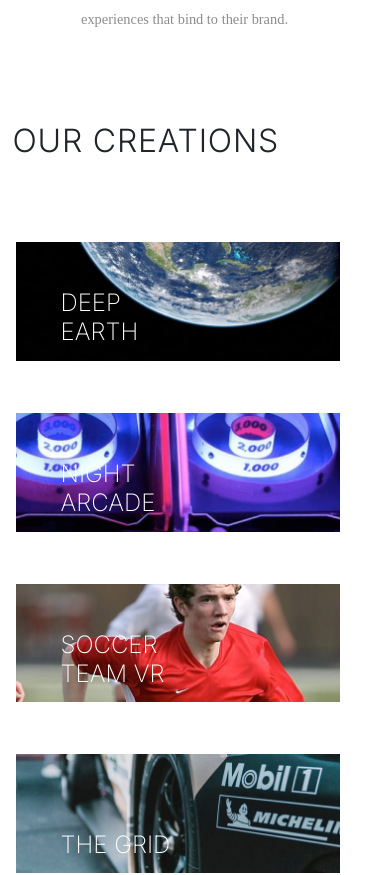
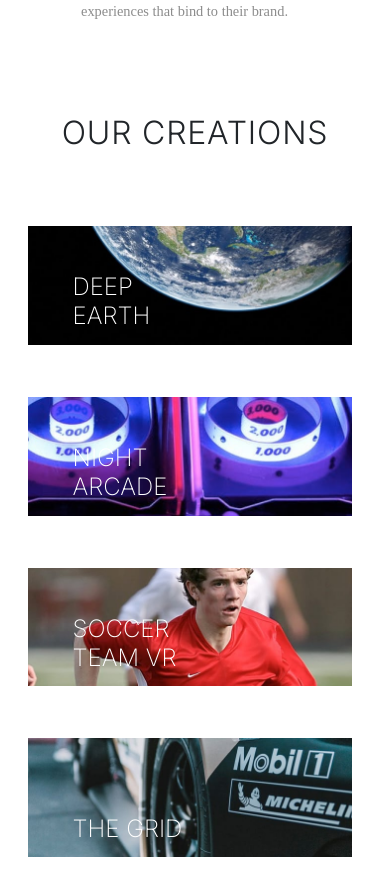
Before and after one commit to Sanjanaekanayake/loopstudios-main-page, a Next.js app: page / in a window 390 px wide. Shown: the part 1252-2127 px from the top of the page. Built offline with nearby package versions, Linux system fonts and the light colour scheme.

Commit message:
center cards

```diff
--- a/styles/main.scss
+++ b/styles/main.scss
@@ -201,7 +201,7 @@ h2 {
     font-size: 2rem;
     line-height: 2.3rem;
     letter-spacing: 0.05rem;
-    text-align: center;
+    margin: auto;
   }
 
   .interative-card {
@@ -231,6 +231,7 @@ h2 {
 
   .mobile-creation {
     margin-top: 38px;
+    margin-inline: auto;
   }
 
   .card-img {
```
